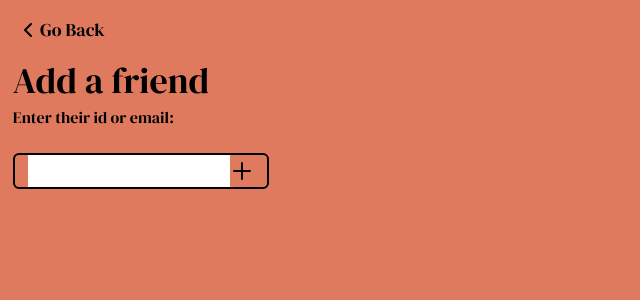
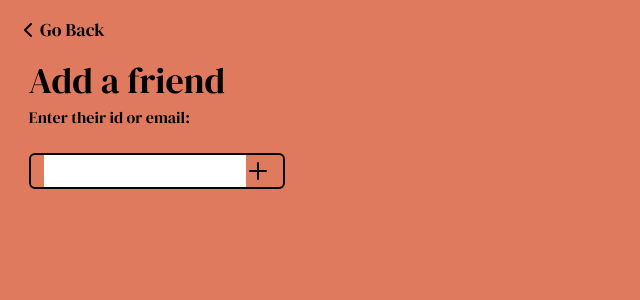
Before and after one commit to omonteon/v43-tier3-team-43, a Next.js app in the folder circle-meets/: page /add-friend in a window 1280 px wide. Shown: the top 300 px of the page, without its empty margins (0-640 px from the left). Built offline with nearby package versions, Linux system fonts and the light colour scheme.

Commit message:
fix: issue with margin

```diff
--- a/circle-meets/pages/add-friend/index.tsx
+++ b/circle-meets/pages/add-friend/index.tsx
@@ -30,7 +30,7 @@ export default function AddFriend() {
       </Head>
       <main className="font-dm flex flex-col text-center min-h-screen bg-communixRed p-2 justify-center  items-center md:block md:items-start md:text-left">
         <BackButton />
-        <div className="md:mt-12 sm:p-{16}">
+        <div className="md:mt-12 md:ml-4">
           <h1 className="text-cyan text-4xl mb-1">Add a friend</h1>
           <label htmlFor="friendId" className="inline-block">
             Enter their id or email:
```
